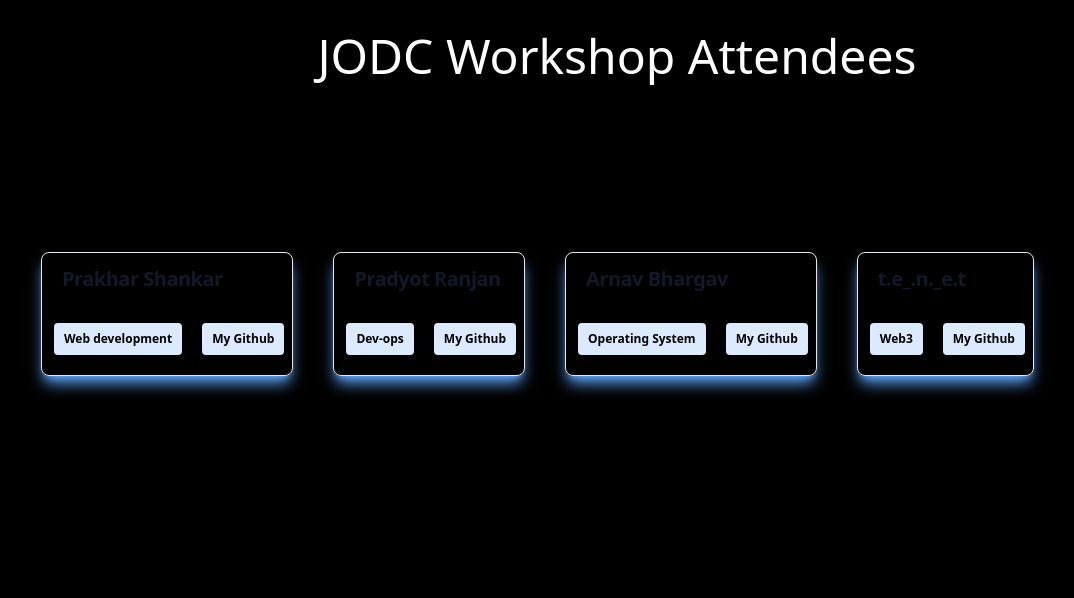
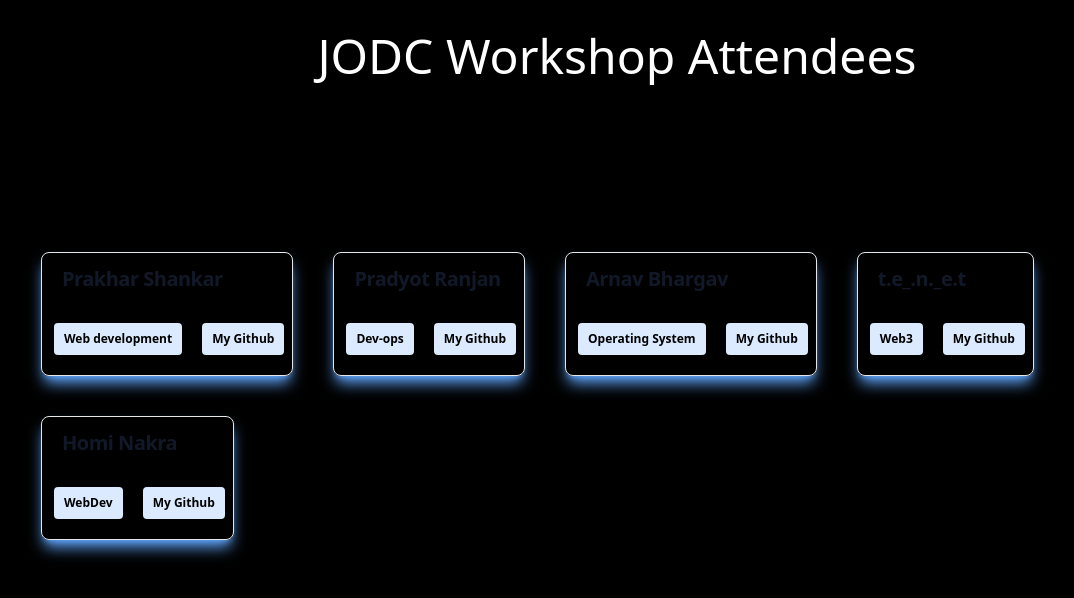
Before and after one commit to Prakhar-Shankar/WebDev-Workshop, a Next.js app: page / in a window 1280 px wide. Shown: the top 598 px of the page, without its empty margins (23-1097 px from the left). Built offline with nearby package versions, Linux system fonts and the light colour scheme.

Commit message:
Update cardData.js

```diff
--- a/components/cardData.js
+++ b/components/cardData.js
@@ -29,6 +29,11 @@ const cardData = [
         favDomain: "Web3",
         link: "https://github.com/mrswastik-robot"
     },
+    {
+        name: "Homi Nakra",
+        favDomain: "WebDev",
+        link: "https://github.com/Hominakra"
+    },
 
     // Add more card objects here
   ];
```
